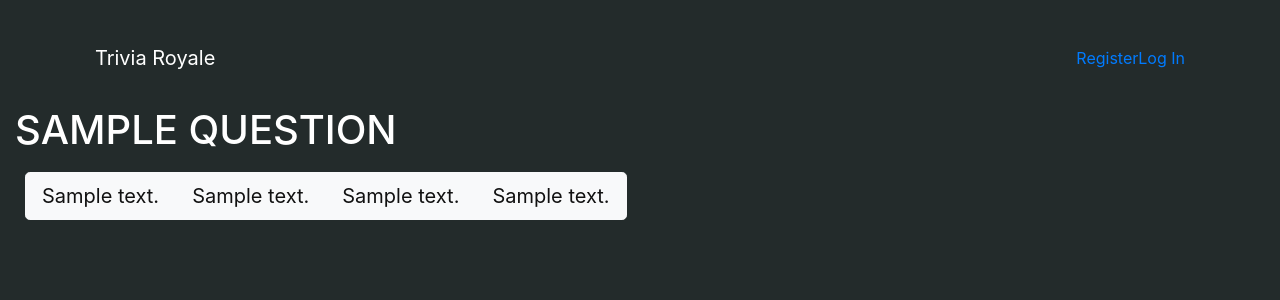
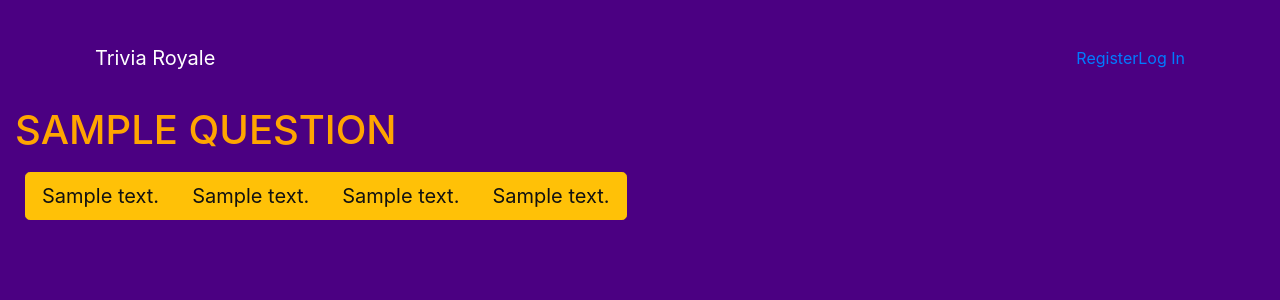
Before and after one commit to robinspiers/IK22, a Flask app: template triviaroyale/templates/question.html in a window 1280 px wide. Shown: the top 300 px of the page. Run offline with Flask 2, Linux system fonts and the light colour scheme; the template is opened without the code that fills it: most values are stand-ins (such as "Sample title", 1, 10 or a date in 2020); some libraries are stand-ins or nearby versions.

Commit message:
achtergrond

```diff
--- a/triviaroyale/static/styles.css
+++ b/triviaroyale/static/styles.css
@@ -49,8 +49,8 @@
 .table-striped>tbody>tr:nth-child(odd)>td,
 .table-striped>tbody>tr:nth-child(odd)>th
 {
-   background-color: #353839 !important;
-   border-color:#414a4c !important;
+   background-color: #8a00ff !important;
+   border-color:# !important;
 }
 
 main .form-control
--- a/triviaroyale/templates/layout.html
+++ b/triviaroyale/templates/layout.html
@@ -27,8 +27,8 @@
         <style type="text/css">
             body
             {
-                background: #232b2b !important;
-                color: #FFFFFF !important;
+                background: #4B0082 !important;
+                color: #FFA500 !important;
             }
             h1
             {
--- a/triviaroyale/templates/login.html
+++ b/triviaroyale/templates/login.html
@@ -14,7 +14,7 @@
                 <input class="form-control" name="password" placeholder="Password" type="password"/>
             </div>
             <div class="form-group">
-                <button type="submit" class="btn btn-danger">Log In</button>
+                <button type="submit" class="btn btn-warning">Log In</button>
             </div>
         </fieldset>
     </form>
--- a/triviaroyale/templates/pregame.html
+++ b/triviaroyale/templates/pregame.html
@@ -8,10 +8,10 @@
     <form action="{{ url_for('pregame') }}" method="get", "post">
         <fieldset>
             <div class="form-group">
-                <button type="submit" class="btn btn-danger btn-lg btn-block" name="firstcat">Sport</button>
+                <button type="submit" class="btn btn-warning btn-lg btn-block" name="firstcat">{{ firstcat }}</button>
             </div>
             <div class="form-group">
-                <button type="submit" class="btn btn-danger btn-lg btn-block" name="secondcat">History</button>
+                <button type="submit" class="btn btn-warning btn-lg btn-block" name="secondcat">{{ secondcat }}</button>
             </div>
         </fieldset>
     </form>
--- a/triviaroyale/templates/question.html
+++ b/triviaroyale/templates/question.html
@@ -9,10 +9,10 @@
         <fieldset>
             <h1>{{ question }}</h1>
             <div class="btn-group btn-group-lg" role="group">
-                <button type="submit" class="btn btn-light">{{ incorrect_answer2 }}</button>
-                <button type="submit" class="btn btn-light">{{ incorrect_answer3 }}</button>
-                <button type="submit" class="btn btn-light">{{ incorrect_answer1 }}</button>
-                <button type="submit" class="btn btn-light">{{ correct_answer }}</button>
+                <button type="submit" class="btn btn-warning">{{ incorrect_answer2 }}</button>
+                <button type="submit" class="btn btn-warning">{{ incorrect_answer3 }}</button>
+                <button type="submit" class="btn btn-warning">{{ incorrect_answer1 }}</button>
+                <button type="submit" class="btn btn-warning">{{ correct_answer }}</button>
             </div>
             <style scoped>
                 div {margin:10px;}
```
